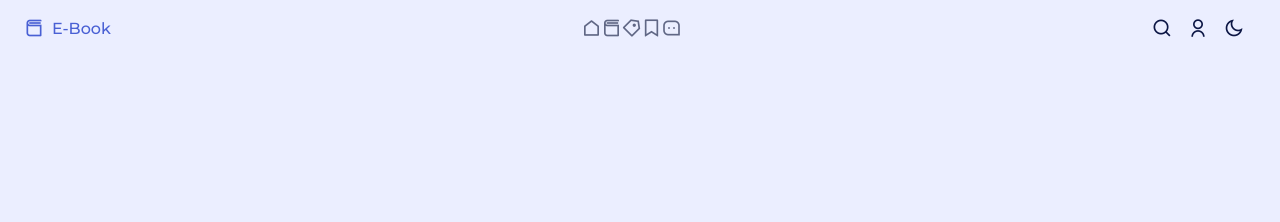
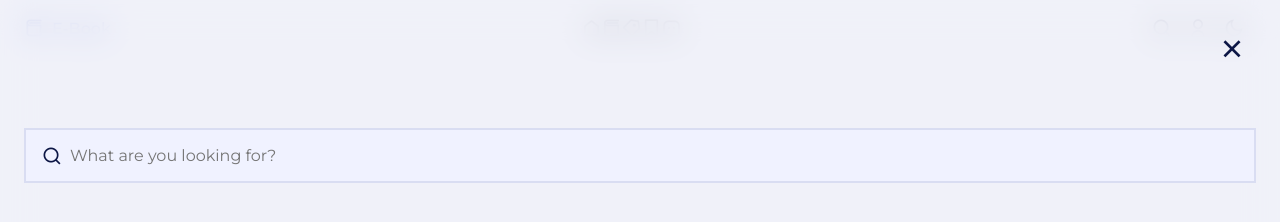
Before and after one commit to freetimezp/js-services-15-books, a plain HTML site: page index.html in a window 1280 px wide. Both pictures are taken after a click on the icon 1162 px from the left and 28 px from the top of the page. Drawn offline with nearby package versions, Linux system fonts and the light colour scheme; a web font is replaced by a local one.

Commit message:
03. js-services-15-books. Search section.

```diff
--- a/assets/css/styles.css
+++ b/assets/css/styles.css
@@ -226,10 +226,53 @@ img {
 
 
 /*=============== SEARCH ===============*/
+.search {
+  position: fixed;
+  top: -100%;
+  left: 0;
+  width: 100%;
+  height: 100%;
+  z-index: 100;
+  background-color: hsla(230, 12%, 96%, .6);
+  backdrop-filter: blur(16px);
+  padding: 8rem 1.5rem;
+  transition: top .4s;
+}
 
+.search__form {
+  display: flex;
+  align-items: center;
+  column-gap: .5rem;
+  background-color: var(--container-color);
+  border: 2px solid var(--border-color);
+  padding-inline: 1rem;
+}
+
+.search__icon {
+  font-size: 1.25rem;
+  color: var(--title-color);
+}
+
+.search__input {
+  width: 100%;
+  padding-block: 1rem;
+  background-color: var(--container-color);
+  color: var(--text-color);
+}
+
+.search__close {
+  position: absolute;
+  top: 2rem;
+  right: 2rem;
+  font-size: 2rem;
+  color: var(--title-color);
+  cursor: pointer;
+}
 
 /* Show search */
-
+.show-search {
+  top: 0;
+}
 
 /*=============== LOGIN ===============*/
 
--- a/assets/js/main.js
+++ b/assets/js/main.js
@@ -1,5 +1,19 @@
 /*=============== SEARCH ===============*/
+const searchButton = document.getElementById('search-button');
+const searchClose = document.getElementById('search-close');
+const searchContent = document.getElementById('search-content');
 
+if (searchButton) {
+    searchButton.addEventListener('click', () => {
+        searchContent.classList.add('show-search');
+    });
+};
+
+if (searchClose) {
+    searchClose.addEventListener('click', () => {
+        searchContent.classList.remove('show-search');
+    });
+};
 
 /*=============== LOGIN ===============*/
 
--- a/index.html
+++ b/index.html
@@ -72,7 +72,11 @@
 
    <!--==================== SEARCH ====================-->
    <div class="search" id="search-content">
-
+      <form class="search__form">
+         <i class="ri-search-line search__icon"></i>
+         <input type="text" class="search__input" placeholder="What are you looking for?">
+      </form>
+      <i class="ri-close-line search__close" id="search-close"></i>
    </div>
 
    <!--==================== LOGIN ====================-->
@@ -133,7 +137,7 @@
    <script src=""></script>
 
    <!--=============== MAIN JS ===============-->
-   <script src="assets/js/main.js"></script>
+   <script src="./assets/js/main.js"></script>
 </body>
 
 </html>
```
